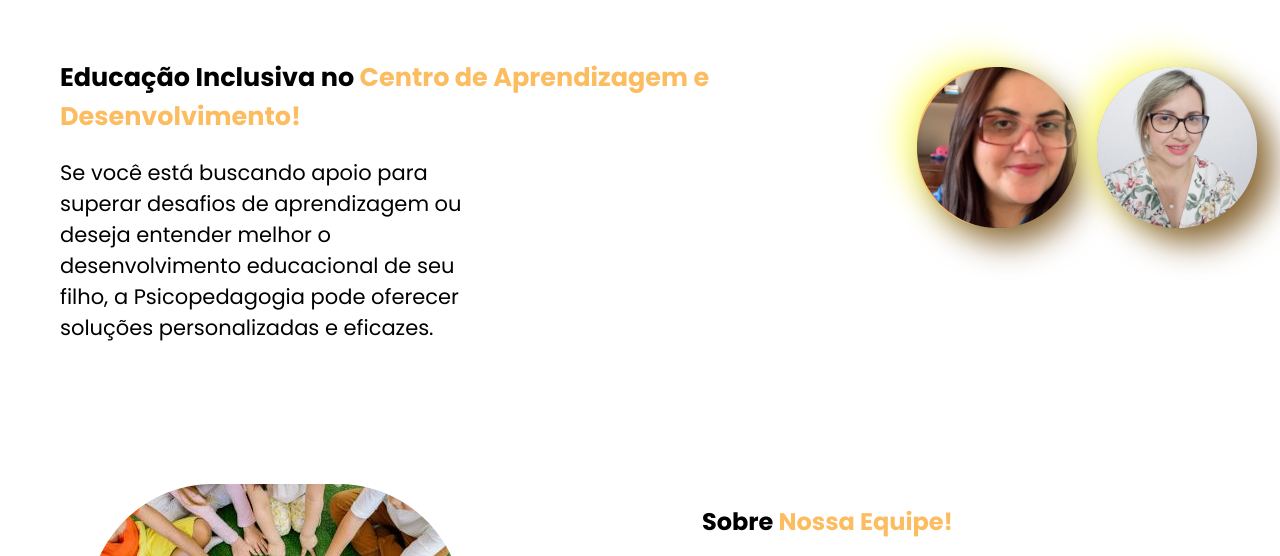
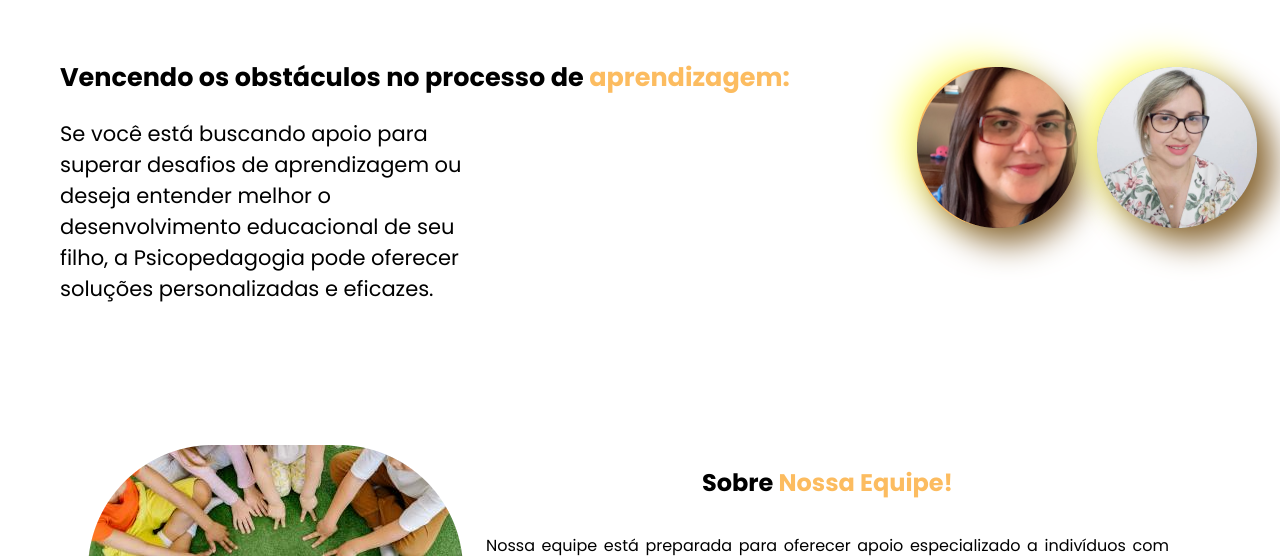
Before and after one commit to ArthurMadeirazz/centro, a plain HTML site: page index.html in a window 1280 px wide. Shown: the part 186-742 px from the top of the page. Drawn offline with nearby package versions, Linux system fonts and the light colour scheme.

Commit message:
Update index.html

```diff
--- a/index.html
+++ b/index.html
@@ -81,7 +81,7 @@
 
                 <div class="flex">
                     <div class="txt-topo-do-site">
-                        <h1>Educação Inclusiva no <span>Centro de Aprendizagem e Desenvolvimento!</span></h1>
+                        <h1>Vencendo os obstáculos no processo de <span>aprendizagem:</span></h1>
                         <p>Se você está buscando apoio para superar desafios de aprendizagem ou deseja entender melhor o
                             desenvolvimento educacional de seu filho, a Psicopedagogia pode oferecer soluções
                             personalizadas e eficazes.
```
